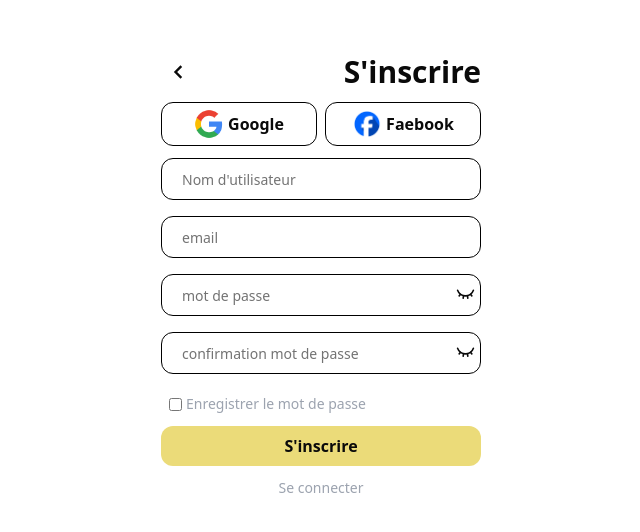
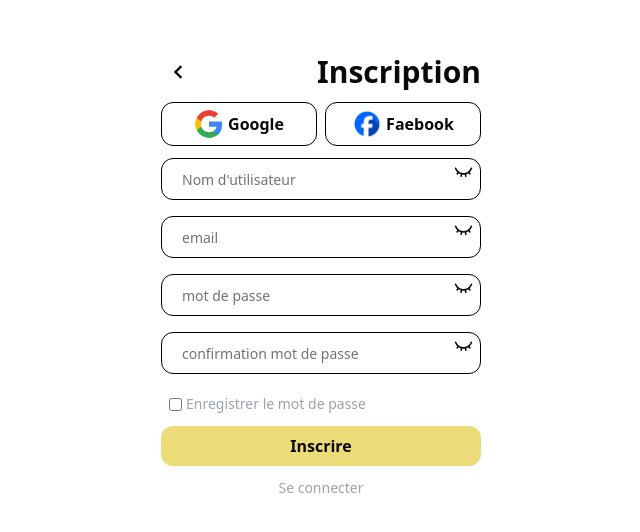
Before and after one commit to IannisG10/Chat_App, a Next.js app: page /authentication/Signup in a window 1280 px wide. Shown: the part 124-656 px from the top of the page, without its empty margins (319-959 px from the left). Built offline with nearby package versions, Linux system fonts and the light colour scheme.

Commit message:
form: toggle the the input type and hidden the password

```diff
--- a/src/components/block/Input/InputAuth.tsx
+++ b/src/components/block/Input/InputAuth.tsx
@@ -1,14 +1,21 @@
 "use client"
-import React from "react"
+import React, { useState } from "react"
 import { Input } from "@/components/ui/Input"
 import { InputProps } from "@/entities/compoent-entities/input-entities"
 import { InputField } from "@/entities/application-entities/authentication"
 import {useFormContext} from "react-hook-form"
-import { Eye,EyeClosed } from "lucide-react"
+import { EyeClosed,Eye } from "lucide-react"
 
 export const InputAuth = ({placeholder,label,options,type} : InputProps) => {
+    const [isVisiblePassword,setIsVisiblePassword] = useState<boolean>(false)
+
+    const isPassword = type === "password"
+    const inputType = isPassword ? (isVisiblePassword ? "text" : "password") : type
+    const tooglePassword_visibility = () =>{
+        setIsVisiblePassword(!isVisiblePassword)
+    }
     const {register,formState: {errors}} = useFormContext<InputField>()
-    const isPassword = type === "password" && (label === "password" || label === "confirm_password")
+
     return(
         <>
             <div className=" relative">
@@ -16,9 +23,14 @@ export const InputAuth = ({placeholder,label,options,type} : InputProps) => {
                         placeholder={placeholder}
                         className=" rounded-xl p-5 w-full border-black shadow-none"
                         {...register(label,options)}
-                        type={type}
+                        type={inputType}
                 />
-                {isPassword && <EyeClosed size={19} className=" absolute top-2.5 right-1.5 cursor-pointer"/>}
+                {isVisiblePassword ?
+                    <Eye size={19} className="absolute top-1 right-2"
+                        onClick={tooglePassword_visibility}/> :
+                    <EyeClosed className=" absolute top-1 right-2"
+                        onClick={tooglePassword_visibility} size={19}/>}
+
             </div>
            <div className=" flex justify-center font-medium">
                 {errors[label] && <span className=" text-sm  text-red-600">{errors[label]?.message}</span>}
--- a/src/components/sections/auth/Register.tsx
+++ b/src/components/sections/auth/Register.tsx
@@ -21,19 +21,19 @@ export const Register = () => {
                         <Link href="/" className=" p-1 hover:bg-gray-50 rounded-full cursor-pointer">
                             <BiChevronLeft size={28} />
                         </Link>
-                        <h3 className=" md:text-3xl text-2xl font-bold">S'inscrire</h3>
+                        <h3 className="md:text-3xl text-2xl font-bold">Inscription</h3>
                     </div>
                     <div className=" flex w-full gap-2">
                         <ExternalAuth authTittle="Google" src="/logo/Google.png" alt="Logo Google" />
                         <ExternalAuth authTittle="Faebook" src="/logo/Facebook.png" alt="Logo Faebook"/>
                     </div>
                     <div className="w-full flex flex-col gap-2">
-                        <InputAuth placeholder="Nom d'utilisateur" label="username" options={{required:"Nom d'utilisateur requis "}}/>
-                        <InputAuth placeholder="email" label="email" options={{required:"email d'utilisateur requis "}}/>
+                        <InputAuth placeholder="Nom d'utilisateur" type="text" label="username" options={{required:"Nom d'utilisateur requis "}}/>
+                        <InputAuth placeholder="email" label="email" type="text" options={{required:"email d'utilisateur requis "}}/>
                         <InputAuth placeholder="mot de passe" type="password" label="password" options={{required:"Veuillez saisir un mot de passe "}}/>
                         <InputAuth placeholder="confirmation mot de passe" type="password" label="confirm_password"
                                     options={{required:"Confirmer votre mot de passe ",
-                                    validate: (v) => v !== passwordValue && "Le mot de passe ne correspondent ps"}}/>
+                                    validate: (v) => v !== passwordValue && "Le mot de passe ne correspondent pas"}}/>
                     </div>
                     <div className=" flex justify-start pl-2 gap-1 items-center ">
                         <input type="checkbox"  />
@@ -41,7 +41,7 @@ export const Register = () => {
                     </div>
                     <div className=" w-full">
                         <button type="submit" className=" bg-[#ebdb79] hover:bg-[#eede74] w-full p-2 rounded-xl font-semibold">
-                            S'inscrire
+                            Inscrire
                         </button>
                     </div>
                     <div className=" flex justify-center">
```
